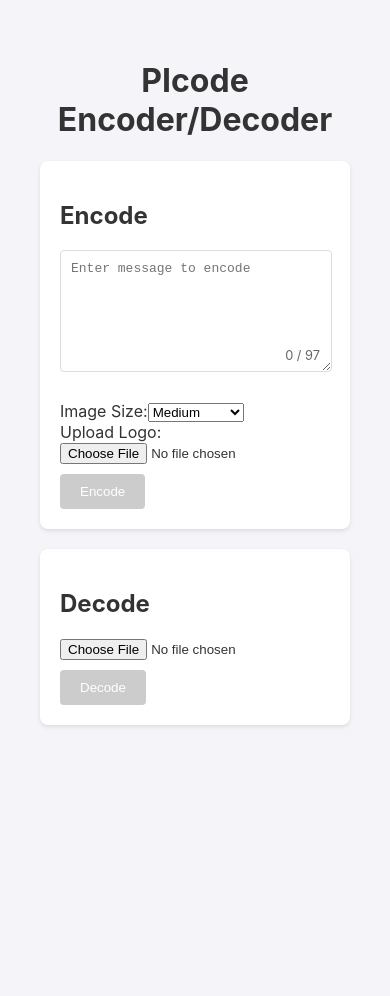
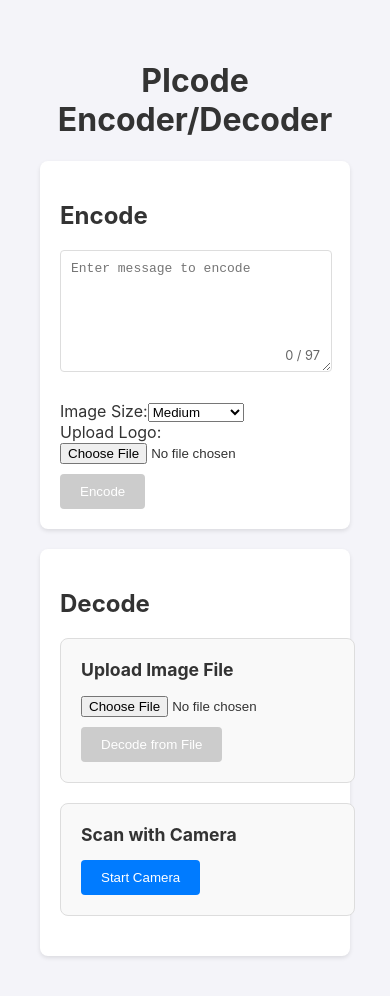
Before and after one commit to justLxy/PICode, a React (Create React App) app in the folder frontend/: page / in a window 390 px wide. Shown: the top 996 px of the page. Before the commit the page ends 924 px from the top, so only its background shows below. Built offline with nearby package versions, Linux system fonts and the light colour scheme; the HTML template or start-up script is replaced by a standard one.

Commit message:
Add: Scan by camera

```diff
--- a/frontend/package.json
+++ b/frontend/package.json
@@ -13,7 +13,7 @@
     "web-vitals": "^2.1.4"
   },
   "scripts": {
-    "start": "react-scripts start",
+    "start": "HTTPS=true react-scripts start",
     "build": "react-scripts build",
     "test": "react-scripts test",
     "eject": "react-scripts eject"
--- a/frontend/src/App.css
+++ b/frontend/src/App.css
@@ -79,6 +79,10 @@ button:disabled {
 
 .result {
     margin-top: 20px;
+    padding: 15px;
+    background-color: #e8f5e8;
+    border-radius: 4px;
+    border-left: 4px solid #4CAF50;
 }
 
 .result img {
@@ -95,3 +99,112 @@ button:disabled {
     padding: 10px;
     border-radius: 4px;
 }
+
+.decode-options {
+    display: flex;
+    gap: 30px;
+    margin-bottom: 20px;
+    flex-wrap: wrap;
+}
+
+.file-upload-section,
+.camera-section {
+    flex: 1;
+    min-width: 300px;
+    padding: 20px;
+    border: 1px solid #ddd;
+    border-radius: 8px;
+    background-color: #f9f9f9;
+}
+
+.file-upload-section h3,
+.camera-section h3 {
+    margin-top: 0;
+    margin-bottom: 15px;
+    color: #333;
+    font-size: 1.1em;
+}
+
+.camera-container {
+    text-align: center;
+}
+
+.camera-video {
+    width: 100%;
+    max-width: 400px;
+    height: auto;
+    border: 2px solid #007bff;
+    border-radius: 8px;
+    margin-bottom: 15px;
+    background-color: #000;
+}
+
+.scanning-indicator {
+    background-color: #28a745;
+    color: white;
+    padding: 10px;
+    border-radius: 5px;
+    margin-bottom: 15px;
+    animation: pulse 1s infinite;
+    transition: background-color 0.3s ease;
+}
+
+.scanning-indicator:not(.scanning) {
+    background-color: #007bff;
+    animation: none;
+}
+
+.scanning-indicator p {
+    margin: 0;
+    font-weight: bold;
+}
+
+@keyframes pulse {
+    0% { opacity: 1; }
+    50% { opacity: 0.7; }
+    100% { opacity: 1; }
+}
+
+.camera-controls {
+    display: flex;
+    gap: 10px;
+    justify-content: center;
+    flex-wrap: wrap;
+}
+
+.camera-controls button {
+    padding: 8px 16px;
+    font-size: 0.9em;
+}
+
+.primary-button {
+    background-color: #28a745 !important;
+}
+
+.primary-button:hover {
+    background-color: #218838 !important;
+}
+
+.stop-button {
+    background-color: #dc3545 !important;
+}
+
+.stop-button:hover {
+    background-color: #c82333 !important;
+}
+
+@media (max-width: 768px) {
+    .decode-options {
+        flex-direction: column;
+        gap: 20px;
+    }
+
+    .file-upload-section,
+    .camera-section {
+        min-width: auto;
+    }
+
+    .camera-video {
+        max-width: 100%;
+    }
+}
--- a/frontend/src/App.js
+++ b/frontend/src/App.js
@@ -1,4 +1,4 @@
-import React, { useState } from 'react';
+import React, { useState, useRef, useEffect } from 'react';
 import './App.css';
 
 function App() {
@@ -13,6 +13,21 @@ function App() {
 
     // Add state for encoder options
     const [moduleSize, setModuleSize] = useState('4');
+
+    // Camera related state
+    const [showCamera, setShowCamera] = useState(false);
+    const [stream, setStream] = useState(null);
+    const [isScanning, setIsScanning] = useState(false);
+    const videoRef = useRef(null);
+    const canvasRef = useRef(null);
+    const scanLoopId = useRef(null);
+    const isScanningRef = useRef(false);
+    const inflightRef = useRef(false); // prevent overlapping requests
+
+    // Sync isScanning state to a ref to get the latest value in the animation loop
+    useEffect(() => {
+        isScanningRef.current = isScanning;
+    }, [isScanning]);
 
     const handleEncode = async () => {
         setError('');
@@ -41,15 +56,149 @@ function App() {
         }
     };
 
-    const handleDecode = async () => {
-        if (!selectedFile) {
-            setError('Please select an image file to decode.');
+    const startCamera = async () => {
+        try {
+            const mediaStream = await navigator.mediaDevices.getUserMedia({
+                video: {
+                    facingMode: 'environment',
+                    width: { ideal: 1280 },
+                    height: { ideal: 720 }
+                }
+            });
+            setStream(mediaStream);
+            setShowCamera(true);
+            setError('');
+
+            // Wait for video element to be ready
+            setTimeout(() => {
+                if (videoRef.current) {
+                    videoRef.current.srcObject = mediaStream;
+                    videoRef.current.onloadedmetadata = () => {
+                        videoRef.current.play();
+                        // Auto start scanning once camera is ready
+                        setTimeout(() => {
+                            startAutoScan();
+                        }, 200); // Reduced delay for faster start
+                    };
+                }
+            }, 100);
+        } catch (err) {
+            console.error('Camera error:', err);
+            setError('Unable to access camera. Please check permissions and try again.');
+        }
+    };
+
+    const stopCamera = () => {
+        if (stream) {
+            stream.getTracks().forEach(track => track.stop());
+            setStream(null);
+        }
+        stopAutoScan(); // Ensure scanning stops when camera closes
+        setShowCamera(false);
+    };
+
+    const startAutoScan = () => {
+        if (isScanningRef.current) return;
+
+        setIsScanning(true);
+        setError('');
+        setDecodedMessage('');
+
+        // Start the continuous scan loop
+        scanLoopId.current = requestAnimationFrame(scanLoop);
+    };
+
+    const stopAutoScan = () => {
+        setIsScanning(false); // This will stop the loop
+        if (scanLoopId.current) {
+            cancelAnimationFrame(scanLoopId.current);
+        }
+    };
+
+    const scanLoop = () => {
+        if (!isScanningRef.current) return;
+        if (!inflightRef.current) {
+            inflightRef.current = true;
+            captureAndDecode().finally(() => {
+                inflightRef.current = false;
+                // Request next frame after current decode completes
+                scanLoopId.current = requestAnimationFrame(scanLoop);
+            });
+        } else {
+            // Skip this frame, try again next frame
+            scanLoopId.current = requestAnimationFrame(scanLoop);
+        }
+    };
+
+    const captureAndDecode = () => {
+        return new Promise(resolve => {
+            if (!videoRef.current || !canvasRef.current || videoRef.current.paused || videoRef.current.ended) {
+                return resolve();
+            }
+
+            const video = videoRef.current;
+            const canvas = canvasRef.current;
+            const context = canvas.getContext('2d');
+
+            // Crop the center square of the video and resize to 600x600
+            const side = Math.min(video.videoWidth, video.videoHeight);
+            const sx = (video.videoWidth - side) / 2;
+            const sy = (video.videoHeight - side) / 2;
+            const TARGET = 600;
+
+            canvas.width = TARGET;
+            canvas.height = TARGET;
+
+            if (TARGET === 0) return resolve();
+
+            context.drawImage(
+                video,
+                sx,
+                sy,
+                side,
+                side,
+                0,
+                0,
+                TARGET,
+                TARGET
+            );
+
+            canvas.toBlob(async (blob) => {
+                if (blob && isScanningRef.current) {
+                    const file = new File([blob], 'camera-capture.jpg', { type: 'image/jpeg' });
+                    const formData = new FormData();
+                    formData.append('image', file);
+
+                    try {
+                        const response = await fetch('http://localhost:3001/api/decode', {
+                            method: 'POST',
+                            body: formData,
+                        });
+                        const data = await response.json();
+
+                        if (isScanningRef.current && response.ok && data.decodedMessage && !data.decodedMessage.includes('Can not detect')) {
+                            setDecodedMessage(data.decodedMessage);
+                            stopCamera();
+                            setError('');
+                        }
+                    } catch (err) {
+                        /* network or decode error; continue scanning */
+                    }
+                }
+                resolve();
+            }, 'image/jpeg', 0.5); // smaller payload for faster upload
+        });
+    };
+
+    const handleDecode = async (file = selectedFile) => {
+        if (!file) {
+            setError('Please select an image file or use camera to decode.');
             return;
         }
         setError('');
         setDecodedMessage('');
         const formData = new FormData();
-        formData.append('image', selectedFile);
+        formData.append('image', file);
 
         try {
             const response = await fetch('http://localhost:3001/api/decode', {
@@ -109,8 +258,34 @@ function App() {
 
             <div className="card">
                 <h2>Decode</h2>
-                <input type="file" onChange={(e) => setSelectedFile(e.target.files[0])} />
-                <button onClick={handleDecode} disabled={!selectedFile}>Decode</button>
+                <div className="decode-options">
+                    <div className="file-upload-section">
+                        <h3>Upload Image File</h3>
+                        <input type="file" onChange={(e) => setSelectedFile(e.target.files[0])} accept="image/*" />
+                        <button onClick={() => handleDecode()} disabled={!selectedFile}>Decode from File</button>
+                    </div>
+
+                    <div className="camera-section">
+                        <h3>Scan with Camera</h3>
+                        {!showCamera ? (
+                            <button onClick={startCamera}>Start Camera</button>
+                        ) : (
+                            <div className="camera-container">
+                                <video ref={videoRef} autoPlay playsInline muted className="camera-video" />
+                                <canvas ref={canvasRef} style={{ display: 'none' }} />
+
+                                <div className={`scanning-indicator ${isScanning ? 'scanning' : ''}`}>
+                                    <p>🔍 {isScanning ? 'Scanning for PIcode...' : 'Preparing camera...'}</p>
+                                </div>
+
+                                <div className="camera-controls">
+                                    <button onClick={stopCamera}>Close Camera</button>
+                                </div>
+                            </div>
+                        )}
+                    </div>
+                </div>
+
                 {decodedMessage && (
                     <div className="result">
                         <h3>Decoded Message:</h3>
```
Also changed, not shown: 1 other file (tests, documents, lock files or other folders).
